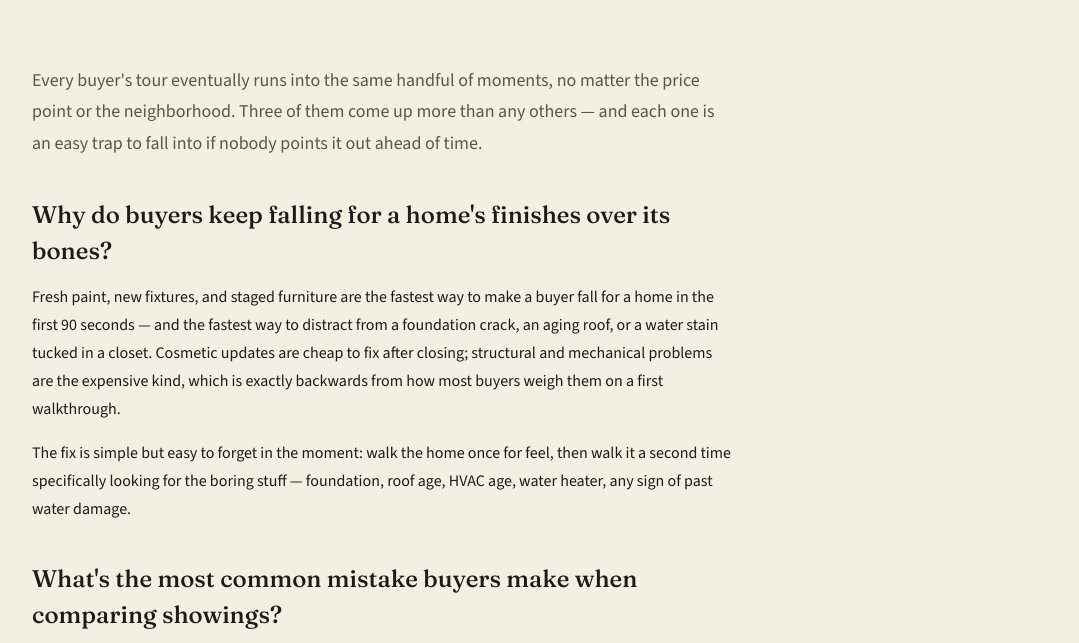
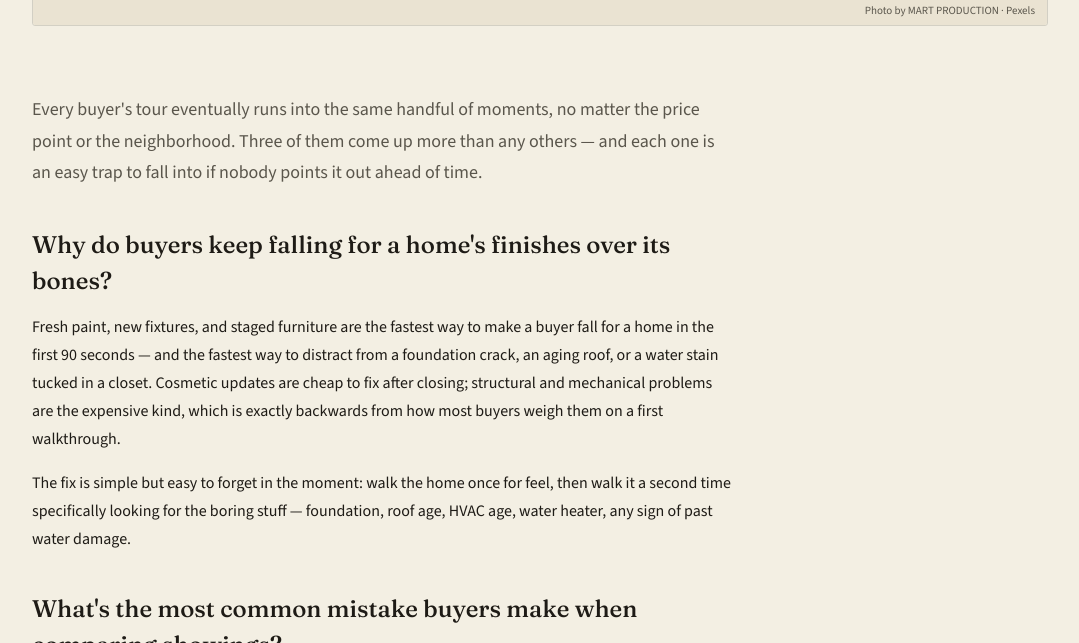
Before and after one commit to nathanielmorales7/deedanddoor, a Jekyll site: the page journal-three-showings-three-lessons.html, which Jekyll copies as it is, in a window 1280 px wide and 900 px high, scrolled down 431 px, cut to the strip 257-900 px from the top of the window. Shown: the whole strip, without its empty margins (100-1179 px from the left). Built offline with Jekyll 4.4.1, drawn with Linux system fonts in a browser that asks for light colours.

Commit message:
Add photo credit to article hero image
Added photo credit for the hero image in the article.

```diff
--- a/journal-three-showings-three-lessons.html
+++ b/journal-three-showings-three-lessons.html
@@ -75,7 +75,7 @@
       <div class="tag">Journal · Buyer Tips</div>
       <h1>Three showings, three lessons buyers keep learning the hard way</h1>
       <div class="article-meta">Aug 8, 2026 · 4 min read</div>
-        <div class="article-hero-img"><img src="https://images.pexels.com/photos/7415064/pexels-photo-7415064.jpeg?auto=compress&cs=tinysrgb&w=1600" alt="Real estate agent showing a house to clients" loading="lazy"></div>
+        <div class="article-hero-img"><img src="https://images.pexels.com/photos/7415064/pexels-photo-7415064.jpeg?auto=compress&cs=tinysrgb&w=1600" alt="Real estate agent showing a house to clients" loading="lazy"><div class="article-hero-credit">Photo by <a href="https://www.pexels.com/photo/an-agent-showing-the-house-to-her-clients-7415064/" target="_blank" rel="noopener">MART PRODUCTION</a> · Pexels</div></div>
     </div>
   </section>
 
```
